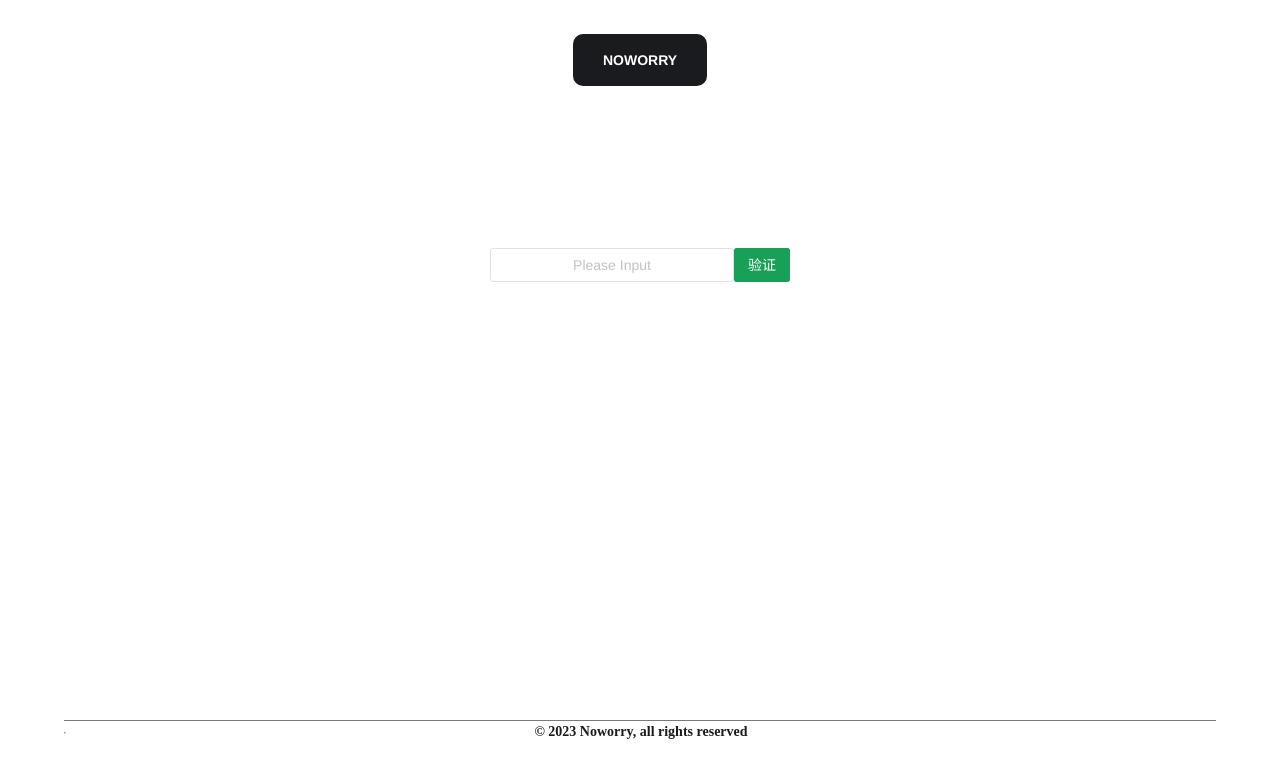
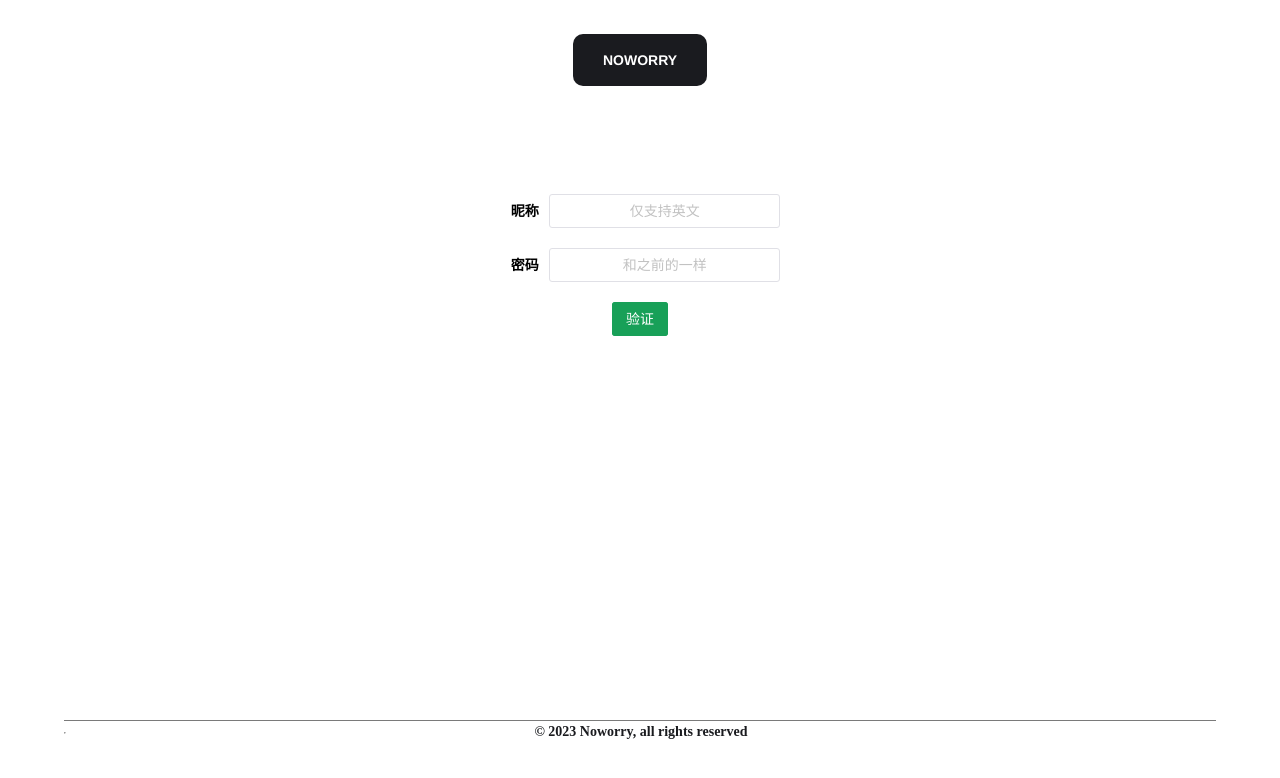
Before and after one commit to AutoFocusC/Noworry-Manager, a Vue app: page /login in a window 1280 px wide. Shown: the top 778 px of the page. Built offline with nearby package versions, Linux system fonts and the light colour scheme; a web font is replaced by a local one.

Commit message:
feature: 登录更新

```diff
--- a/src/views/LoginView.vue
+++ b/src/views/LoginView.vue
@@ -1,44 +1,59 @@
-<template>  <div class="login">
-    <n-input v-model:value="psd" />
+<template>
+  <div class="login">
+    <div class="item">
+      <label>昵称</label>
+      <n-input v-model:value="name" placeholder="仅支持英文" />
+    </div>
+    <div class="item">
+      <label>密码</label>
+      <n-input v-model:value="psd"  placeholder="和之前的一样"  />
+    </div>
+    <div class="item">
       <n-button type="success" @click="check()">验证</n-button>
+    </div>
   </div>
 </template>
 
-<script lang="ts">
-import { defineComponent, ref } from "vue";
+<script setup lang="ts">
+import { ref } from "vue";
 import { NButton, NInput } from "naive-ui";
 import route from "@/router";
+const name = ref("");
 const psd = ref("");
-export default defineComponent({
-  setup() {
-    return {
-      psd,
-      check: () => {
+const check = () => {
   if (psd.value == "nw1230") {
     const time = Date.now();
-          document.cookie = `token=${time}`;
+    document.cookie = `timer=${time}`;
+    document.cookie = `token=${name.value}`;
     alert("验证通过!");
     route.push("/");
   } else {
     psd.value = "";
     alert("验证失败!");
   }
-      },
 };
-  },
-  components: {
-    NButton,
-    NInput,
-  },
-});
 </script>
 
 <style>
 .login {
   display: flex;
-  justify-content: center;
+  flex-direction: column;
+  justify-content: space-around;
   width: 300px;
   margin: 0 auto;
-  padding-top: 10vw;
+  padding-top: 5vw;
+}
+
+.login .item{
+  display: flex;
+  flex-direction: row;
+  justify-content: center;
+  margin: 10px;
+}
+
+.login .item label{
+  width: 60px;
+  line-height: 34px;
+  font-weight: 600;
 }
 </style>
```
Lines whose indentation alone changed are shown as unchanged.
